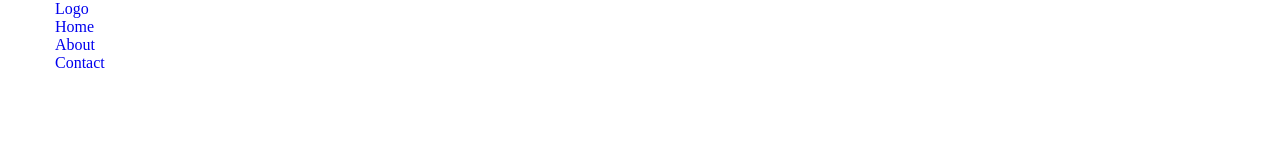
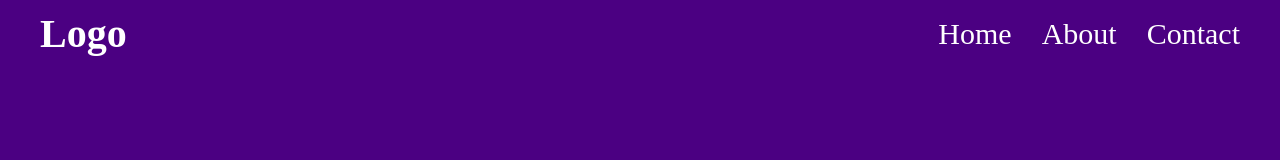
Before and after one commit to Ergashev95/git-test, a plain HTML site: page index.html in a window 1280 px wide. Drawn offline with Linux system fonts and the light colour scheme.

Commit message:
add css flexbox

```diff
--- a/main.css
+++ b/main.css
@@ -17,3 +17,31 @@ ul {
     padding: 0 15px;
     margin: 0 auto;
 }
+
+.header {
+    height: 100vh;
+    background: indigo;
+}
+
+.nav {
+    display: flex;
+    justify-content: space-between;
+    align-items: center;
+    padding: 10px 0;
+}
+
+.nav-logo {
+    font-size: 40px;
+    color: #fff;
+    font-weight: 700;
+}
+
+.nav-list {
+    display: flex;
+    column-gap: 30px;
+}
+
+.nav-link {
+    color: #fff;
+    font-size: 30px;
+}
```
